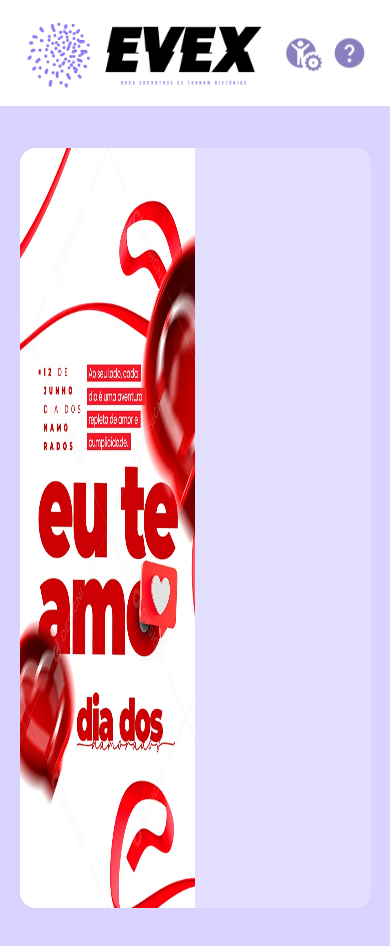
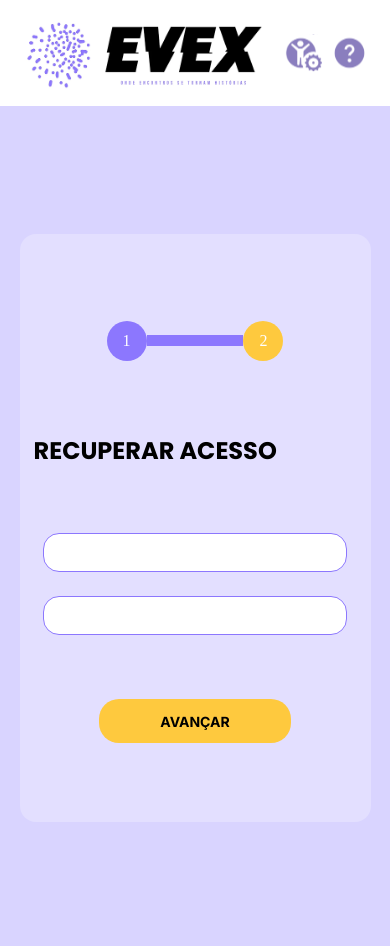
Before and after one commit to HynaellAlves/evex, a Next.js app: page /Recovery in a window 390 px wide. Shown: the top 946 px of the page. Built offline with nearby package versions, Linux system fonts and the light colour scheme.

Commit message:
feat: Adding new form and responsive page

```diff
--- a/src/components/Button/button.module.css
+++ b/src/components/Button/button.module.css
@@ -5,6 +5,7 @@
     width: 100%;
     border-radius: 20px;
     border: none;
+    text-transform: uppercase;
     font-family: var(--font-inter);
     font-size: 20px;
     font-weight: 600;
--- a/src/components/Button/index.tsx
+++ b/src/components/Button/index.tsx
@@ -1,22 +1,22 @@
 // Você passa “informações” (props) pra ele e ele retorna algo baseado nelas.
 //  Desta forma que podemos reutilizar o componente
 import styles from "./button.module.css"
-interface BotaoAvancarProps {
-  texto?: string;
+interface ButtonProps {
+  text?: string;
   onClick?: () => void;
   className?: string;
 }
 // a ideia e que esse botão seja reutilizado ao logo do projetoo
-export default function BotaoAvancar({
-  texto = "AVANÇAR",
+export default function Button({
+  text,
   onClick, // pronto para receber sua função de redirecionamento mais tarde
-  className = "", // podemos estilizar com Tailwind ou colocar css aparte
-}: BotaoAvancarProps) {
+  className, // podemos estilizar com Tailwind ou colocar css aparte
+}: ButtonProps) {
   return (
     <button
       onClick={onClick}
       className={styles.button_custom}>
-      {texto}
+      {text}
     </button>
   );
 }
--- /dev/null
+++ b/src/components/Form_B/form.module.css
@@ -0,0 +1,8 @@
+.form {
+    display: flex;
+    flex-direction: column;
+    justify-content: space-evenly;
+    width: 100%;
+    height: 100%;
+    padding: 4%;
+}
--- /dev/null
+++ b/src/components/Form_B/index.tsx
@@ -0,0 +1,13 @@
+import styles from './form.module.css'
+
+interface formProps {
+    children?: React.ReactNode;
+}
+
+export default function Form(props: formProps) {
+    return (
+        <div className={styles.form}>
+            {props.children}
+        </div>
+    )
+}
--- a/src/components/Input/index.tsx
+++ b/src/components/Input/index.tsx
@@ -2,6 +2,7 @@
 
 import React, { useState } from "react";
 import { FaEye, FaEyeSlash } from "react-icons/fa";
+
 import styles from './input.module.css'
 
 type InputProps = React.InputHTMLAttributes<HTMLInputElement>;
--- a/src/components/Title/index.tsx
+++ b/src/components/Title/index.tsx
@@ -9,7 +9,7 @@ type titleProps = {
 
 export default function Title(props: titleProps) {
   return (
-    <div className={`${styles.title} ${props.class}`}>
+    <div className={`${styles.title} ${props.class? props.class : ''}`}>
       <h1 style={{ fontFamily: props.fontFamily, fontWeight: props.fontWeight }}>
         {props.title}
       </h1>
--- a/src/components/Title/title.module.css
+++ b/src/components/Title/title.module.css
@@ -1,4 +1,9 @@
 .title {
+    text-transform: uppercase;
     min-width: min-content;
     min-height: min-content;
+
+    h1 {
+        text-decoration: none;
+    }
 }
--- a/src/pages/Recovery/index.tsx
+++ b/src/pages/Recovery/index.tsx
@@ -6,20 +6,40 @@ import { Autoplay } from 'swiper/modules';
 import 'swiper/css';
 
 import styles from './recovery.module.css'
+import Form from '@/components/Form_B';
+import Title from '@/components/Title';
+import Input from '@/components/Input';
+import Button from '@/components/Button';
 
 export default function Recovery() {
     return (
         <div className={`page ${styles.recovery}`}>
             <div className={styles.recovery_content}>
                 <div className={styles.recovery_frame}>
-                    <Swiper className={styles.swiper} loop={true} modules={[Autoplay]} autoplay={{delay: 3000, disableOnInteraction: false}} slidesPerView={1}>
+                    <Swiper className={styles.swiper} loop={true} modules={[Autoplay]} autoplay={{ delay: 3000, disableOnInteraction: false }} slidesPerView={1}>
                         <SwiperSlide><div className={styles.slides}><img src="/slide_1.png" alt="Slide 1" /></div></SwiperSlide>
                         <SwiperSlide><div className={styles.slides}><img src="/slide_2.png" alt="Slide 2" /></div></SwiperSlide>
                         <SwiperSlide><div className={styles.slides}><img src="/slide_3.png" alt="Slide 3" /></div></SwiperSlide>
                     </Swiper>
                 </div>
                 <div className={styles.recovery_form}>
-
+                    <Form>
+                        <div className={styles.formProgess_content}>
+                            <div className={`${styles.circles} ${styles.progess_on}`}><p>1</p></div>
+                            <div className={`${styles.progess_bar} ${styles.progess_on}`}></div>
+                            <div className={`${styles.circles} ${styles.progess_off}`}><p>2</p></div>
+                        </div>
+                        <div className={styles.title_content}>
+                            <Title class={styles.title} title={'Recuperar Acesso'} fontFamily={'var(--font-poppins)'} fontWeight={700} />
+                        </div>
+                        <div className={styles.inputs_content}>
+                            <Input className={styles.input} />
+                            <Input className={styles.input} />
+                        </div>
+                        <div className={styles.button_content}>
+                            <Button text='avançar' />
+                        </div>
+                    </Form>
                 </div>
             </div>
         </div >
--- a/src/pages/Recovery/recovery.module.css
+++ b/src/pages/Recovery/recovery.module.css
@@ -6,14 +6,18 @@
     height: 100%;
 
     .recovery_content {
+        display: flex;
+        flex-wrap: nowrap;
+        flex-direction: row;
         width: 90%;
         height: 90%;
+        max-width: 1011px;
+        max-height: 588px;
+        border-radius: 16px;
         background-color: #FFFFFF40;
-        border-radius: 16px;
 
         .recovery_frame {
             width: 50%;
-            max-width: 448px;
             height: 100%;
 
             .swiper {
@@ -33,6 +37,93 @@
             }
         }
 
-        .recovery_form {}
+        .recovery_form {
+            width: 100%;
+            height: 100%;
+
+            .formProgess_content {
+                display: flex;
+                justify-content: center;
+                align-items: center;
+                width: 100%;
+                height: 10%;
+                max-height: 63px;
+            }
+
+            .title_content {
+                width: 100%;
+            }
+
+            .inputs_content {
+                display: flex;
+                flex-direction: column;
+                align-items: center;
+                width: 100%;
+                padding: 0 3%;
+                row-gap: 24px;
+
+                .input {
+                    width: 100%;
+                    padding: 13px;
+                    font-family: var(--font-poppins);
+                    font-size: 16px;
+                    max-height: 39px;
+                    border-radius: 16px;
+                    border: 1px solid var(--color-primary);
+                }
+            }
+
+            .button_content {
+                display: flex;
+                justify-content: center;
+                align-items: center;
+                width: 100%;
+            }
+        }
     }
 }
+
+.title h1 {
+    font-size: 32px;
+}
+
+.circles {
+    display: flex;
+    justify-content: center;
+    align-items: center;
+    width: 63px;
+    height: 63px;
+    border-radius: 50%;
+
+    p {
+        color: #ffffff;
+    }
+}
+
+.progess_bar {
+    width: 30%;
+    height: 11px;
+}
+
+.progess_on {
+    background-color: var(--color-primary);
+}
+
+.progess_off {
+    background-color: var(--color-button);
+}
+
+@media screen and (max-width: 900px) {
+    .recovery_frame {
+        display: none;
+    }
+
+    .title_content .title h1 {
+        font-size: 24px;
+    }
+
+    .circles {
+        width: 40px;
+        height: 40px;
+    }
+}
--- a/src/pages/globals.css
+++ b/src/pages/globals.css
@@ -16,7 +16,7 @@ box-sizing: border-box;
   --color-error: rgba(255, 178, 178, 1);
   --color-text: #000000;
   --color-background: #F9F9F9;
-  --color-button: rgba(254, 201, 62, 1);
+  --color-button: #fec93e;
   --font-poppins: "Poppins", sans-serif;
   --font-inter: "Inter", sans-serif;
 }
```
